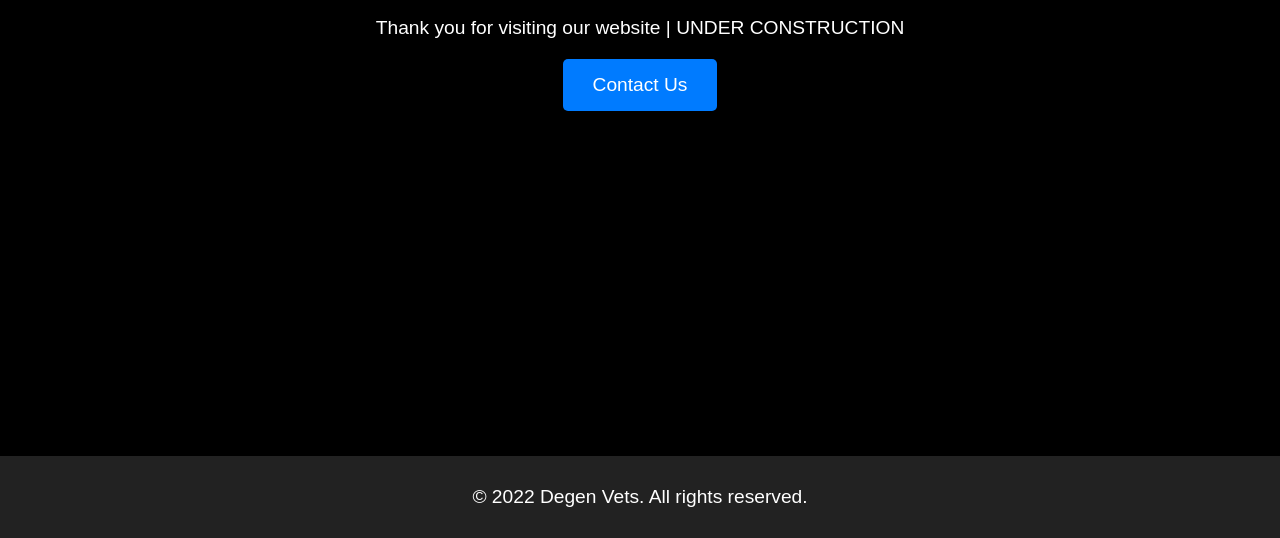
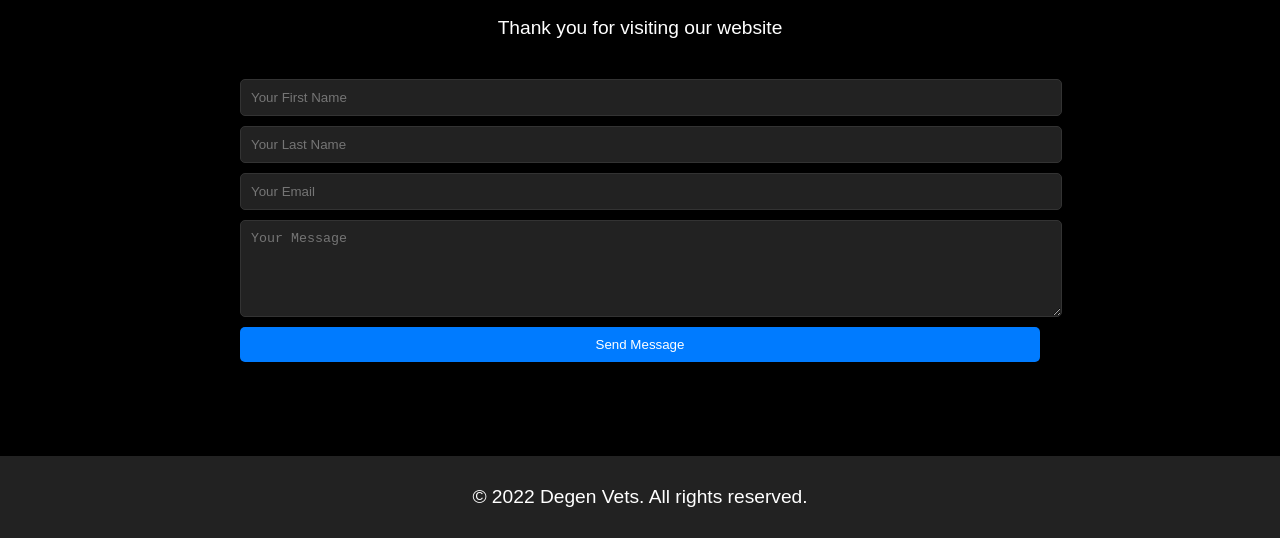
Before and after one commit to DegenVets/DegenVets, a plain HTML site: page index.html in a window 1280 px wide. Shown: the part 262-800 px from the top of the page. Drawn offline with Linux system fonts and the light colour scheme.

Commit message:
Update index.html

```diff
--- a/index.html
+++ b/index.html
@@ -30,7 +30,7 @@
             font-size: 1.2em;
             margin: 20px 0;
         }
-        a.button {
+        .button {
             display: inline-block;
             padding: 15px 30px;
             font-size: 1.2em;
@@ -38,8 +38,9 @@
             background-color: #007bff;
             text-decoration: none;
             border-radius: 5px;
+            cursor: pointer;
         }
-        a.button:hover {
+        .button:hover {
             background-color: #0056b3;
         }
         footer {
@@ -59,6 +60,31 @@
             width: 100%;
             height: auto;
         }
+        form {
+            margin: 20px 0;
+            display: inline-block;
+            text-align: left;
+            width: 100%;
+        }
+        input, textarea {
+            display: block;
+            width: 100%;
+            margin-bottom: 10px;
+            padding: 10px;
+            border: 1px solid #333;
+            border-radius: 5px;
+            background-color: #222;
+            color: #fff;
+        }
+        input[type="submit"] {
+            background-color: #007bff;
+            border: none;
+            color: #fff;
+            cursor: pointer;
+        }
+        input[type="submit"]:hover {
+            background-color: #0056b3;
+        }
     </style>
 </head>
 <body>
@@ -69,11 +95,42 @@
         <div class="graphic">
             <img src="https://avatars.githubusercontent.com/u/180209438?s=400&u=1b338abb15b69eaa77051408fd0c89efc26964b5&v=4" alt="Degen Vets Graphic">
         </div>
-        <p>Thank you for visiting our website | UNDER CONSTRUCTION</p>
-        <a href="#contact" class="button">Contact Us</a>
+        <p>Thank you for visiting our website</p>
+
+        <!-- Contact Form -->
+        <form id="contactForm">
+            <input type="text" name="firstname" placeholder="Your First Name" required>
+            <input type="text" name="lastname" placeholder="Your Last Name" required>
+            <input type="email" name="email" placeholder="Your Email" required>
+            <textarea name="message" placeholder="Your Message" rows="5" required></textarea>
+            <input type="submit" value="Send Message">
+        </form>
     </div>
     <footer>
         <p>&copy; 2022 Degen Vets. All rights reserved.</p>
     </footer>
+
+    <script>
+        document.getElementById('contactForm').addEventListener('submit', function(event) {
+            event.preventDefault();
+
+            const form = event.target;
+            const formData = new FormData(form);
+
+            fetch('https://api.hsforms.com/submissions/v3/integration/submit/portalId/formId', { // Replace with your HubSpot portal ID and form ID
+                method: 'POST',
+                body: formData
+            })
+            .then(response => response.json())
+            .then(data => {
+                alert('Message sent successfully!');
+                form.reset();
+            })
+            .catch(error => {
+                console.error('Error:', error);
+                alert('There was a problem sending your message.');
+            });
+        });
+    </script>
 </body>
 </html>
```
